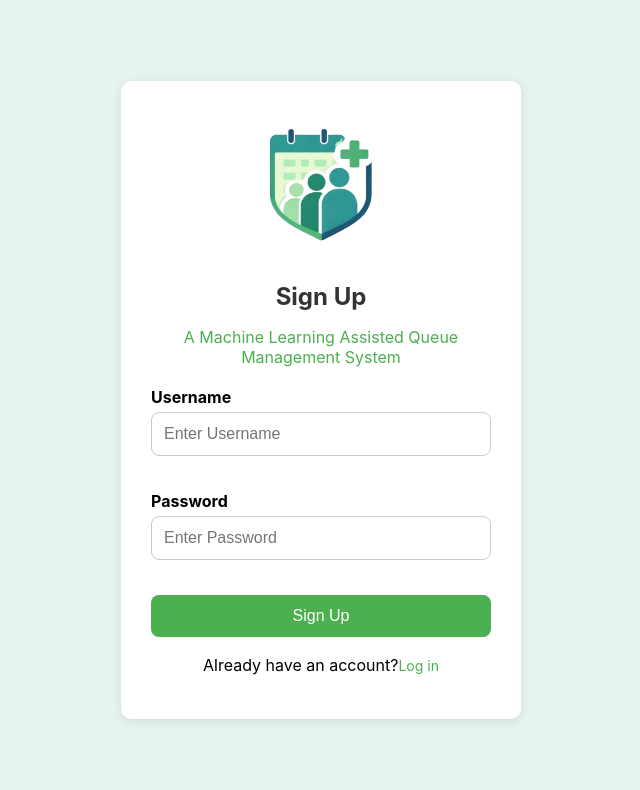
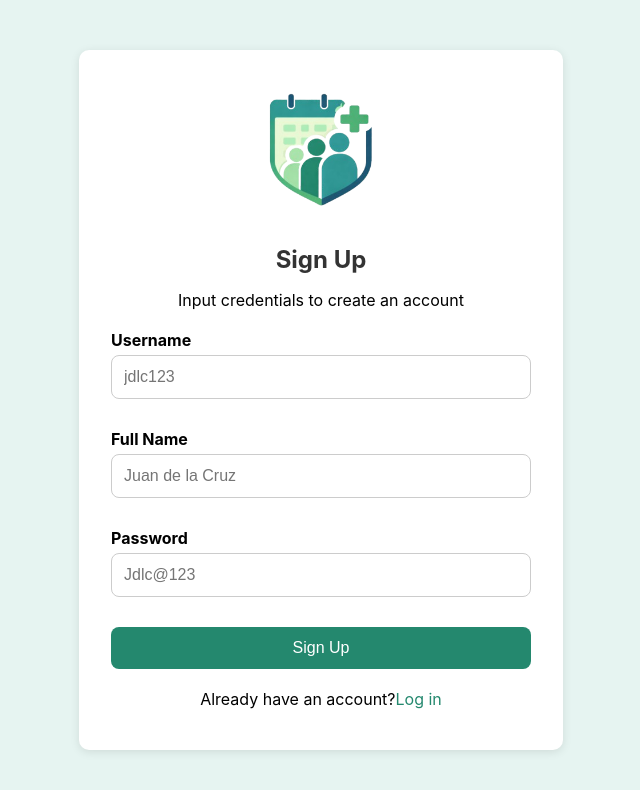
Before and after one commit to dxnah/QueueIT, a React (Create React App) app: page /signup in a window 1280 px wide. Shown: the top 790 px of the page, without its empty margins (319-959 px from the left). Built offline with nearby package versions, Linux system fonts and the light colour scheme.

Commit message:
minor changes

```diff
--- a/src/components/login.js
+++ b/src/components/login.js
@@ -36,18 +36,17 @@ const LoginScreen = () => {
       backgroundColor: '#e6f4f1',
     },
     loginContainer: {
-      backgroundColor: 'white',
-      padding: '30px',
-      borderRadius: '10px',
-      boxShadow: '0 2px 10px rgba(0, 0, 0, 0.1)',
-      textAlign: 'center',
-      width: '100%',
-      maxWidth: '400px',
-      boxSizing: 'border-box',
+    backgroundColor: 'white',
+    padding: '36px 32px',
+    borderRadius: '10px',
+    boxShadow: '0 2px 10px rgba(0, 0, 0, 0.1)',
+    textAlign: 'center',
+    width: '100%',
+    maxWidth: '420px',
     },
     logo: {
-      width: '100px',
-      marginBottom: '20px',
+      width: '120px',
+      marginBottom: '18px',
     },
     heading: {
       margin: '10px 0',
@@ -60,7 +59,7 @@ const LoginScreen = () => {
       fontSize: '16px',
     },
     inputContainer: {
-      marginBottom: '15px',
+      marginBottom: '20px',
       textAlign: 'left',
     },
     label: {
@@ -70,20 +69,20 @@ const LoginScreen = () => {
     },
     input: {
       width: '100%',
-      padding: '10px',
+      padding: '12px',
       border: '1px solid #ccc',
-      borderRadius: '5px',
+      borderRadius: '8px',
       fontSize: '16px',
       marginBottom: '15px',
       boxSizing: 'border-box',
     },
     button: {
-      backgroundColor: '#4caf50',
+      backgroundColor: '#24886E',
       color: 'white',
       border: 'none',
-      padding: '10px 20px',
+      padding: '12px 20px',
       cursor: 'pointer',
-      borderRadius: '5px',
+      borderRadius: '8px',
       width: '100%',
       fontSize: '16px',
       boxSizing: 'border-box',
@@ -95,7 +94,7 @@ const LoginScreen = () => {
       marginTop: '15px',
     },
     authLink: {
-      color: '#4caf50',
+      color: '#24886E',
       textDecoration: 'none',
       margin: '5px 0',
       display: 'inline-block',
@@ -111,8 +110,8 @@ const LoginScreen = () => {
     <div style={styles.loginScreen}>
       <div style={styles.loginContainer}>
         <img src={logo} alt="QueueIT Logo" style={styles.logo} />
-        <h2 style={styles.heading}>QueueIT</h2>
-        <p style={styles.paragraph}>A Machine Learning Assisted Queue Management System</p>
+        <h2 style={styles.heading}>Log in</h2>
+        <p style={styles.paragraph}>Input credentials to continue</p>
 
         <form onSubmit={handleLogin}>
           <div style={styles.inputContainer}>
@@ -123,7 +122,7 @@ const LoginScreen = () => {
               value={username}
               onChange={(e) => setUsername(e.target.value)}
               required
-              placeholder="Enter Username"
+              placeholder="juandlc"
               style={styles.input}
             />
           </div>
@@ -136,7 +135,7 @@ const LoginScreen = () => {
               value={password}
               onChange={(e) => setPassword(e.target.value)}
               required
-              placeholder="Enter Password"
+              placeholder="Jdlc@123"
               style={styles.input}
             />
           </div>
@@ -151,7 +150,7 @@ const LoginScreen = () => {
         <div style={styles.authLinks}>
           Don't have an account?
           <Link to="/signup" style={styles.authLink}>Sign up</Link>
-          <span style={{ marginLeft: 12, marginRight: 12 }}> </span>
+          <span style={{ marginLeft: 12, marginRight: 12 }}> | </span>
           <Link to="/forgot-password" style={styles.authLink}>Forgot Password?</Link>
         </div>
       </div>
--- a/src/components/signup.js
+++ b/src/components/signup.js
@@ -6,23 +6,79 @@ import logo from '../images/logoit.png';
 
 const SignUpScreen = () => {
   const [username, setUsername] = useState('');
+  const [fullname, setFullname] = useState('');
   const [password, setPassword] = useState('');
   const navigate = useNavigate();
 
   const handleSignUp = (e) => {
     e.preventDefault();
-
-    console.log('User signed up:', { username, password });
+    console.log('User signed up:', { username, fullname, password });
     navigate('/login');
   };
 
+  return (
+    <div style={styles.signupScreen}>
+      <div style={styles.signupContainer}>
+        <img src={logo} alt="QueueIT Logo" style={styles.logo} />
+        <h2 style={styles.heading}>Sign Up</h2>
+        <p style={styles.paragraph}>Input credentials to create an account</p>
+
+        <form onSubmit={handleSignUp}>
+          {/* Username Field */}
+          <div style={styles.inputContainer}>
+            <label htmlFor="username" style={styles.label}>Username</label>
+            <input
+              type="text"
+              id="username"
+              value={username}
+              onChange={(e) => setUsername(e.target.value)}
+              required
+              placeholder="jdlc123"
+              style={styles.input}
+            />
+          </div>
+
+          {/* Full Name Field */}
+          <div style={styles.inputContainer}>
+            <label htmlFor="fullname" style={styles.label}>Full Name</label>
+            <input
+              type="text"
+              id="fullname"
+              value={fullname}
+              onChange={(e) => setFullname(e.target.value)}
+              required
+              placeholder="Juan de la Cruz"
+              style={styles.input}
+            />
+          </div>
+
+          {/* Password Field */}
+          <div style={styles.inputContainer}>
+            <label htmlFor="password" style={styles.label}>Password</label>
+            <input
+              type="password"
+              id="password"
+              value={password}
+              onChange={(e) => setPassword(e.target.value)}
+              required
+              placeholder="Jdlc@123"
+              style={styles.input}
+            />
+          </div>
+
+          <button type="submit" style={styles.button}>Sign Up</button>
+        </form>
+
+        <div style={styles.authLinks}>
+          Already have an account?
+          <Link to="/login" style={styles.authLink}>Log in</Link>
+        </div>
+      </div>
+    </div>
+  );
+};
+
 const styles = {
-    body: {
-      fontFamily: "'Arial', sans-serif",
-      margin: 0,
-      padding: 0,
-      backgroundColor: "#f8f8f8",
-    },
   signupScreen: {
     display: 'flex',
     justifyContent: 'center',
@@ -32,17 +88,16 @@ const SignUpScreen = () => {
   },
   signupContainer: {
     backgroundColor: 'white',
-      padding: '40px 30px',
+    padding: '36px 32px',
     borderRadius: '10px',
     boxShadow: '0 2px 10px rgba(0, 0, 0, 0.1)',
     textAlign: 'center',
     width: '100%',
-      maxWidth: '400px',
-      boxSizing: 'border-box',
+    maxWidth: '420px',
   },
   logo: {
     width: '120px',
-      marginBottom: '20px',
+    marginBottom: '18px',
   },
   heading: {
     margin: '10px 0',
@@ -50,7 +105,7 @@ const SignUpScreen = () => {
     color: '#333',
   },
   paragraph: {
-      color: '#4caf50',
+    color: '#000000',
     marginBottom: '20px',
     fontSize: '16px',
   },
@@ -69,11 +124,11 @@ const SignUpScreen = () => {
     border: '1px solid #ccc',
     borderRadius: '8px',
     fontSize: '16px',
-      marginBottom: '15px',
+    marginBottom: '10px',
     boxSizing: 'border-box',
   },
   button: {
-      backgroundColor: '#4caf50',
+    backgroundColor: '#24886E',
     color: 'white',
     border: 'none',
     padding: '12px 20px',
@@ -87,63 +142,11 @@ const SignUpScreen = () => {
     marginTop: '15px',
   },
   authLink: {
-      color: '#4caf50',
+    color: '#24886E',
     textDecoration: 'none',
     margin: '5px 0',
     display: 'inline-block',
-      fontSize: '14px',
-    },
-    errorMessage: {
-      color: 'red',
-      fontSize: '14px',
-      marginTop: '10px',
   },
 };
 
-  return (
-    <div style={styles.signupScreen}>
-      <div style={styles.signupContainer}>
-        <img src={logo} alt="QueueIT Logo" style={styles.logo} />
-        <h2 style={styles.heading}>Sign Up</h2>
-        <p style={styles.paragraph}>A Machine Learning Assisted Queue Management System</p>
-
-        <form onSubmit={handleSignUp}>
-          <div style={styles.inputContainer}>
-            <label htmlFor="username" style={styles.label}>Username</label>
-            <input
-              type="text"
-              id="username"
-              value={username}
-              onChange={(e) => setUsername(e.target.value)}
-              required
-              placeholder="Enter Username"
-              style={styles.input}
-            />
-          </div>
-
-          <div style={styles.inputContainer}>
-            <label htmlFor="password" style={styles.label}>Password</label>
-            <input
-              type="password"
-              id="password"
-              value={password}
-              onChange={(e) => setPassword(e.target.value)}
-              required
-              placeholder="Enter Password"
-              style={styles.input}
-            />
-          </div>
-
-          <button type="submit" style={styles.button}>Sign Up</button>
-        </form>
-
-        <div style={styles.authLinks}>
-          Already have an account?
-          <Link to="/login" style={styles.authLink}>Log in</Link>
-        </div>
-      </div>
-    </div>
-  );
-};
-
 export default SignUpScreen;
```
Lines whose indentation alone changed are shown as unchanged.
